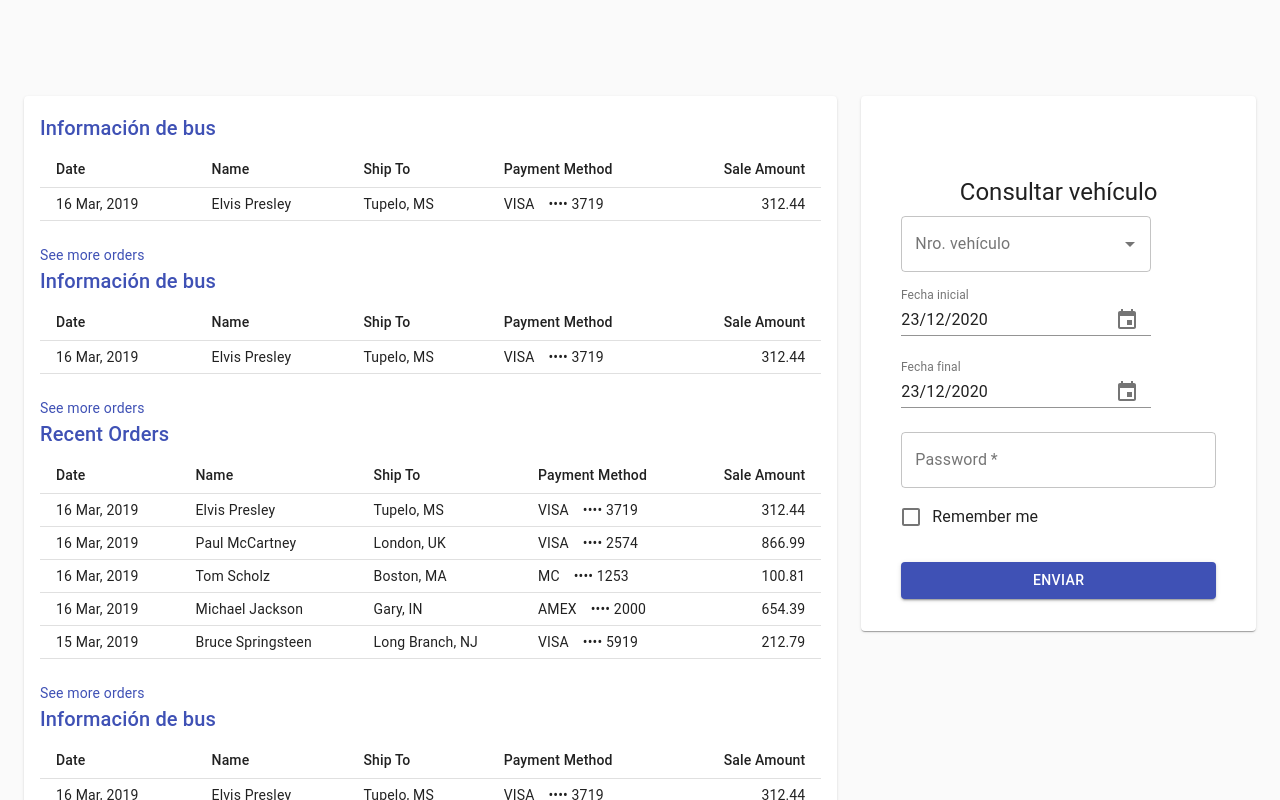
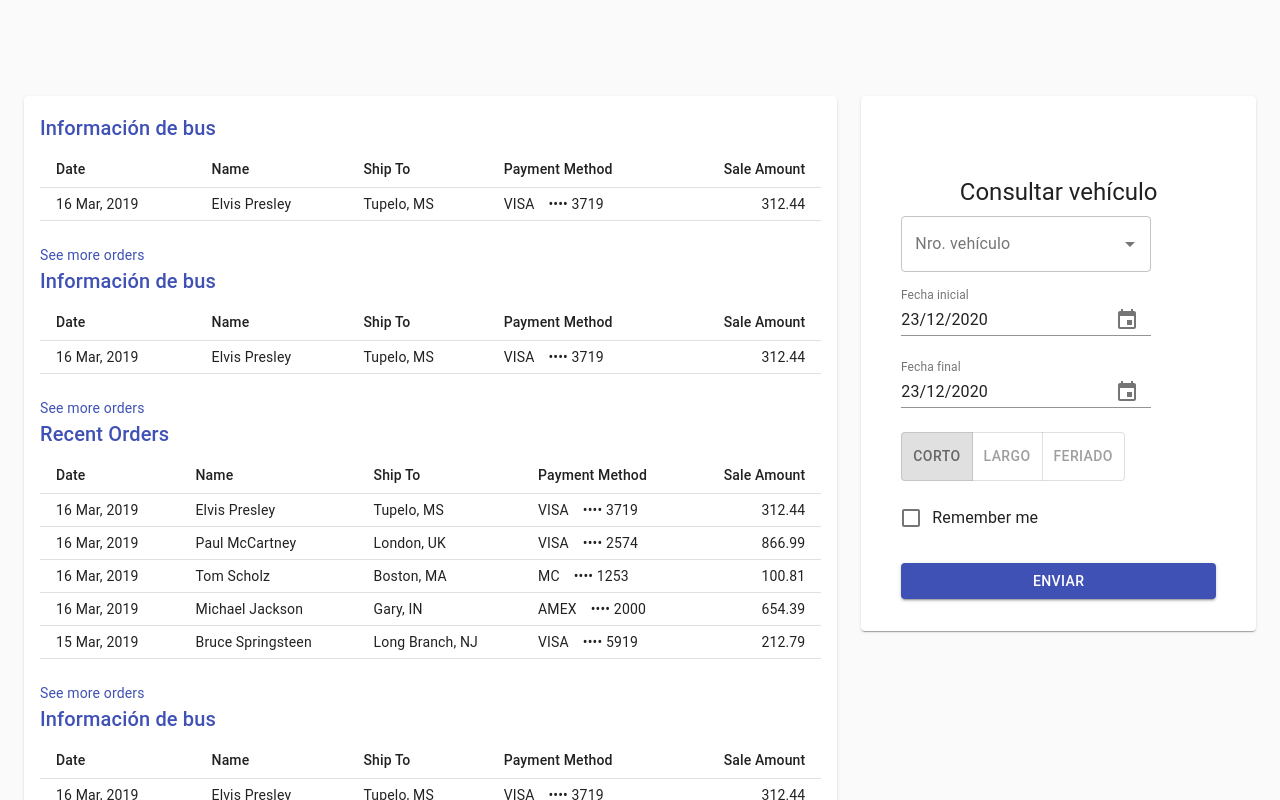
Before and after one commit to P4UL92/MonitoreoDashboard, a React (Create React App) app: page /tiempos-control in a window 1280 px wide. Built offline with nearby package versions, Linux system fonts and the light colour scheme.

Commit message:
29-12-2020-9:57

```diff
--- a/src/Components/BusQuery.js
+++ b/src/Components/BusQuery.js
@@ -16,6 +16,9 @@ import {
   MuiPickersUtilsProvider,
   KeyboardDatePicker
 } from "@material-ui/pickers";
+import Grid from "@material-ui/core/Grid";
+import ToggleButton from "@material-ui/lab/ToggleButton";
+import ToggleButtonGroup from "@material-ui/lab/ToggleButtonGroup";
 
 const useStyles = makeStyles((theme) => ({
   paper: {
@@ -30,6 +33,9 @@ const useStyles = makeStyles((theme) => ({
   },
   submit: {
     margin: theme.spacing(3, 0, 2)
+  },
+  toggleContainer: {
+    margin: theme.spacing(2, 0)
   }
 }));
 
@@ -41,7 +47,22 @@ const top100Films = [
   { title: "12 Angry Men", year: 1957 }
 ];
 
-export default function Dsipatch() {
+export default function BusQuery() {
+  const [alignment, setAlignment] = React.useState("left");
+  const [formats, setFormats] = React.useState(() => ["phone"]);
+
+  const handleFormat = (event, newFormats) => {
+    if (newFormats.length) {
+      setFormats(newFormats);
+    }
+  };
+
+  const handleAlignment = (event, newAlignment) => {
+    if (newAlignment !== null) {
+      setAlignment(newAlignment);
+    }
+  };
+
   // The first commit of Material-UI
   const [selectedDate, setSelectedDate] = React.useState(new Date());
 
@@ -107,17 +128,28 @@ export default function Dsipatch() {
               }}
             />
           </MuiPickersUtilsProvider>
-          <TextField
-            variant="outlined"
-            margin="normal"
-            required
-            fullWidth
-            name="password"
-            label="Password"
-            type="password"
-            id="password"
-            autoComplete="current-password"
-          />
+
+          <Grid item sm={12} md={6}>
+            <div className={classes.toggleContainer}>
+              <ToggleButtonGroup
+                value={alignment}
+                exclusive
+                onChange={handleAlignment}
+                aria-label="text alignment"
+              >
+                <ToggleButton value="left" aria-label="left aligned">
+                  Corto
+                </ToggleButton>
+                <ToggleButton value="center" aria-label="centered">
+                  Largo
+                </ToggleButton>
+                <ToggleButton value="right" aria-label="right aligned">
+                  Feriado
+                </ToggleButton>
+              </ToggleButtonGroup>
+            </div>
+          </Grid>
+
           <FormControlLabel
             control={<Checkbox value="remember" color="primary" />}
             label="Remember me"
```
